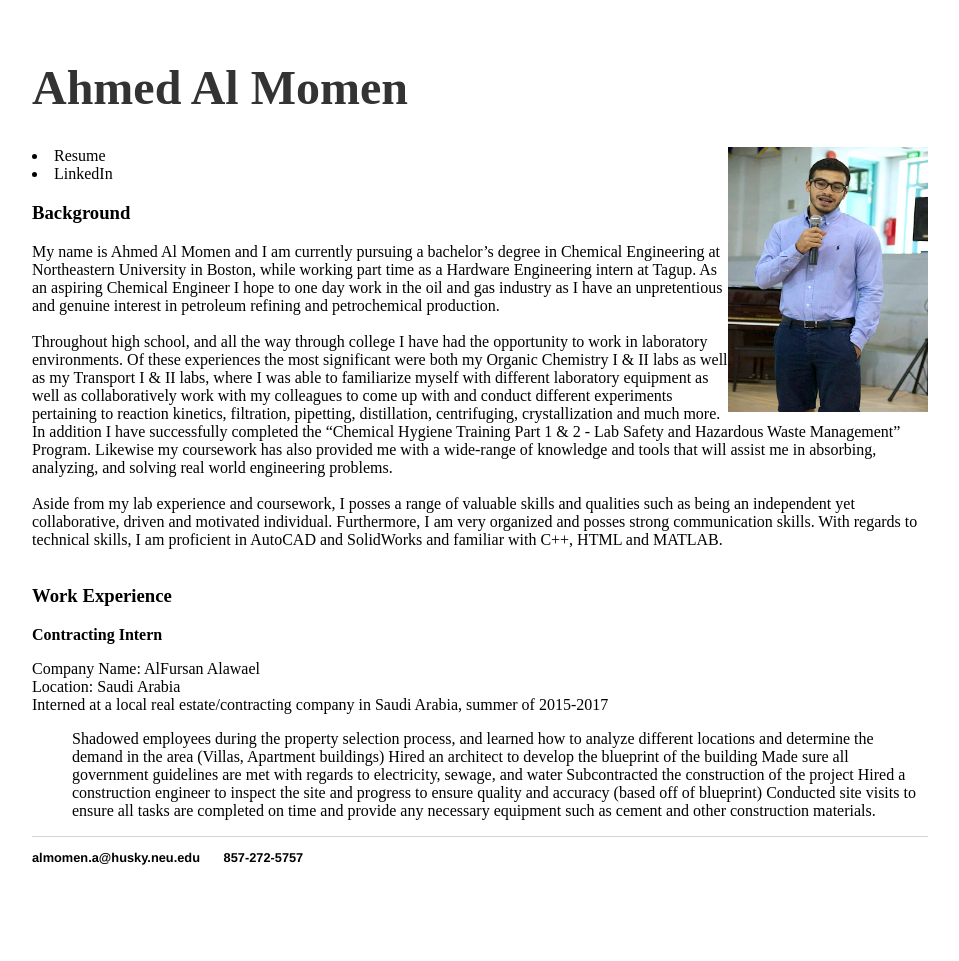
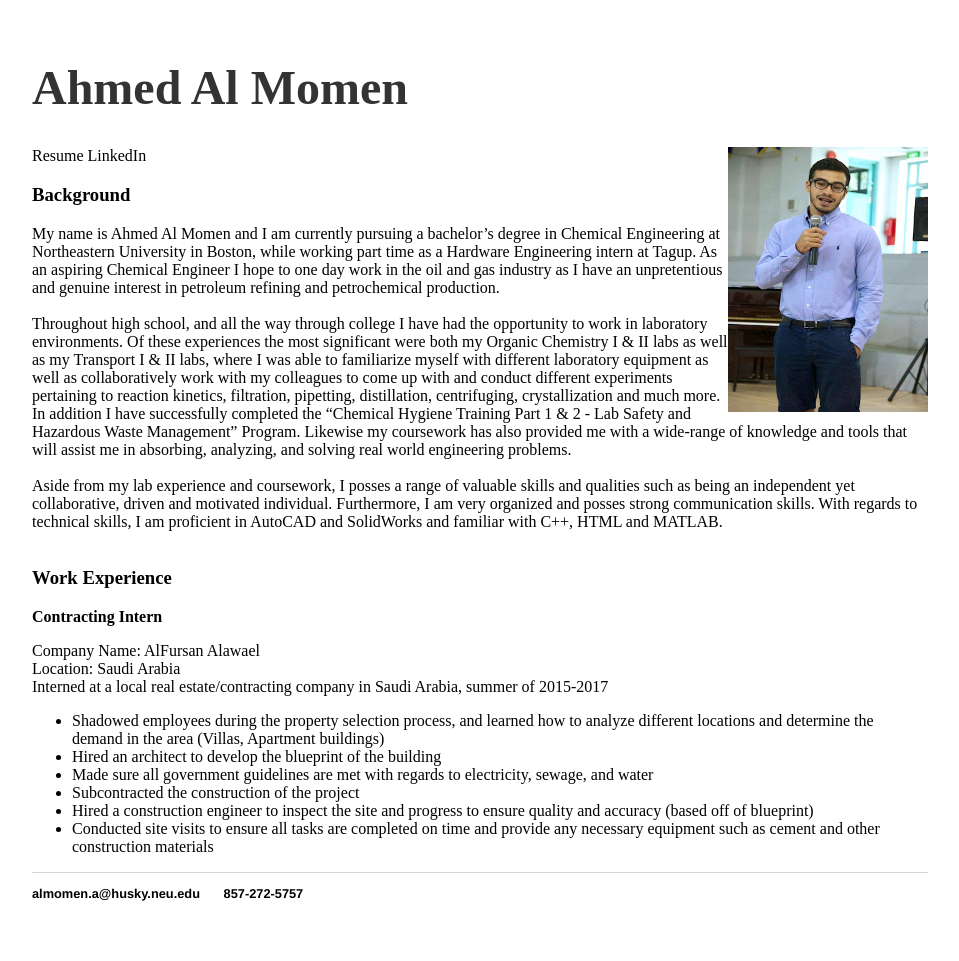
Before and after one commit to ahmedalmomen/aalmomen.com, a Jekyll site: the page built from index.html, in a window 1280 px wide. Shown: the whole page, without its empty margins (160-1119 px from the left). Built offline with Jekyll 4.4.1, drawn with Linux system fonts in a browser that asks for light colours; before the commit the page ends 925 px from its top, so only the background shows below that.

Commit message:
Update index.html

```diff
--- a/index.html
+++ b/index.html
@@ -10,11 +10,11 @@
                  style="float:right;vertical-align: top;width:200px;height:265px;">
   </div>
 
-    <li><a href="/ahmed-al-momens-resume.pdf">Resume
-                         </a></li>
+    <a href="/ahmed-al-momens-resume.pdf">Resume
+                         </a>
 
-                  <li><a href="https://www.linkedin.com/in/ahmedalmomen/">LinkedIn
-                         </a></li>
+                  <a href="https://www.linkedin.com/in/ahmedalmomen/">LinkedIn
+                         </a>
 
   <p> <h3>Background</h3>
                   My name is Ahmed Al Momen and I am currently pursuing a bachelor’s degree in Chemical Engineering at Northeastern University
@@ -39,12 +39,13 @@
 <p>Company Name: AlFursan Alawael
 <br />Location: Saudi Arabia
 <br />Interned at a local real estate/contracting company in Saudi Arabia, summer of 2015-2017
-<ul>Shadowed employees during the property selection process, and learned how to analyze different locations and determine the demand in the area (Villas, Apartment buildings)
-Hired an architect to develop the blueprint of the building
-Made sure all government guidelines are met with regards to electricity, sewage, and water
-Subcontracted the construction of the project
-Hired a construction engineer to inspect the site and progress to ensure quality and accuracy (based off of blueprint)
-Conducted site visits to ensure all tasks are completed on time and provide any necessary equipment such as cement and other construction materials.
+<ul>
+<li>Shadowed employees during the property selection process, and learned how to analyze different locations and determine the demand in the area (Villas, Apartment buildings)</li>
+  <li>Hired an architect to develop the blueprint of the building</li>
+  <li>Made sure all government guidelines are met with regards to electricity, sewage, and water</li>
+  <li>Subcontracted the construction of the project</li>
+<li>Hired a construction engineer to inspect the site and progress to ensure quality and accuracy (based off of blueprint)</li>
+<li>Conducted site visits to ensure all tasks are completed on time and provide any necessary equipment such as cement and other construction materials</li>
   <ul/></p>
          </p>
 </div><!-- /.blurb -->
```
